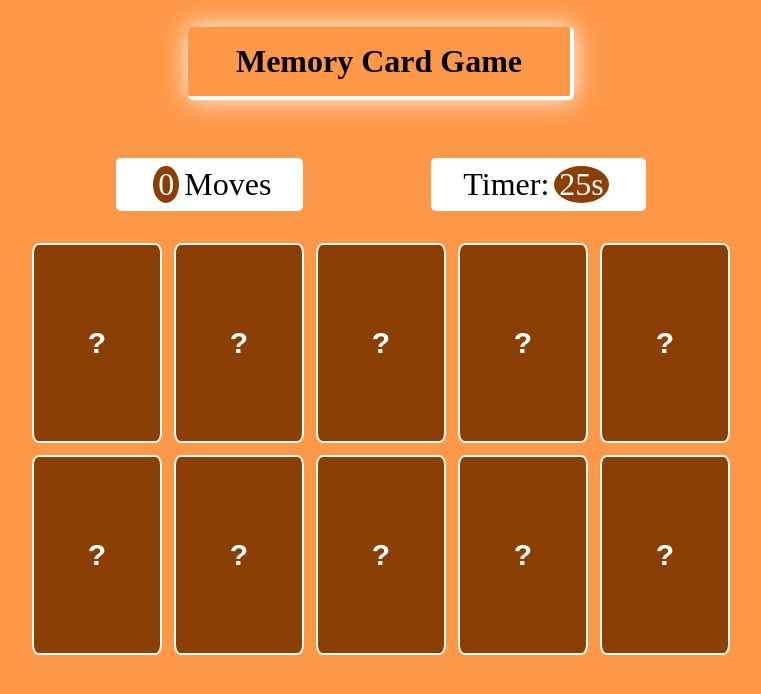
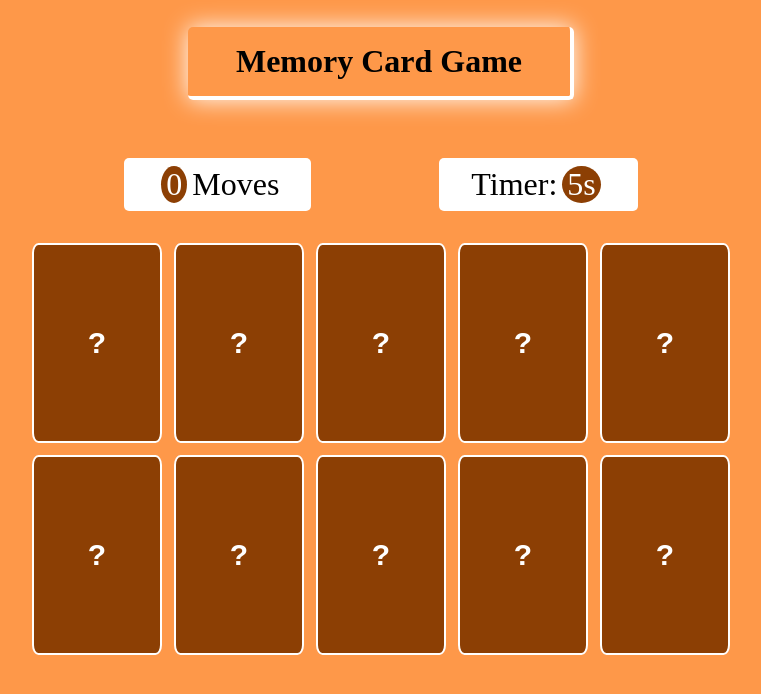
Before and after one commit to JAMILA-AIT-HAMOU/Memory-Card-Game, a React (Vite) app: page / in a window 1280 px wide. Shown: the top 694 px of the page, without its empty margins (259-1020 px from the left). Built offline with nearby package versions, Linux system fonts and the light colour scheme.

Commit message:
shaking when lose

```diff
--- a/src/App.css
+++ b/src/App.css
@@ -68,3 +68,17 @@ span{
   border-radius: 8px;
   transition: 0.5s ease-in-out;
 }
+
+
+@keyframes shake {
+  0% {transform: translateX(0)}
+  20% {transform: translateX(-30px)}
+  40% {transform: translateX(30px)}
+  60% {transform: translateX(-15px)}
+  80% {transform: translateX(15px)}
+  100% {transform: translateX(0)}
+}
+
+.shake{
+  animation: shake 1s ease-in-out;
+}
--- a/src/App.jsx
+++ b/src/App.jsx
@@ -71,7 +71,7 @@ function App() {
   const [secondCard, setSecondCard] = useState(null);
   const [lockBoard, setLockBoard] = useState(false);
   const [moves, setMoves] = useState(0);
-  const [timeLeft, setTimeLeft] = useState(25);
+  const [timeLeft, setTimeLeft] = useState(5);
   const [isRunning, setIsRunning] = useState(false);
   const [gameOver, setGameOver] = useState(false);
 
@@ -152,7 +152,7 @@ function App() {
   }, [allMatched, timeLeft]);
 
   return (
-    <section>
+    <section >
       {allMatched && (
         <Confetti
           width={window.innerWidth}
@@ -164,7 +164,7 @@ function App() {
           recycle={false}/>
       )}
       <h1>Memory Card Game</h1>
-      <div className="display">
+      <div className={gameOver && timeLeft===0 ? "display shake" : "display"}>
         <p id="moves">
           <span>{moves}</span> {moves === 1 ? "Move" : "Moves"}
         </p>
```
